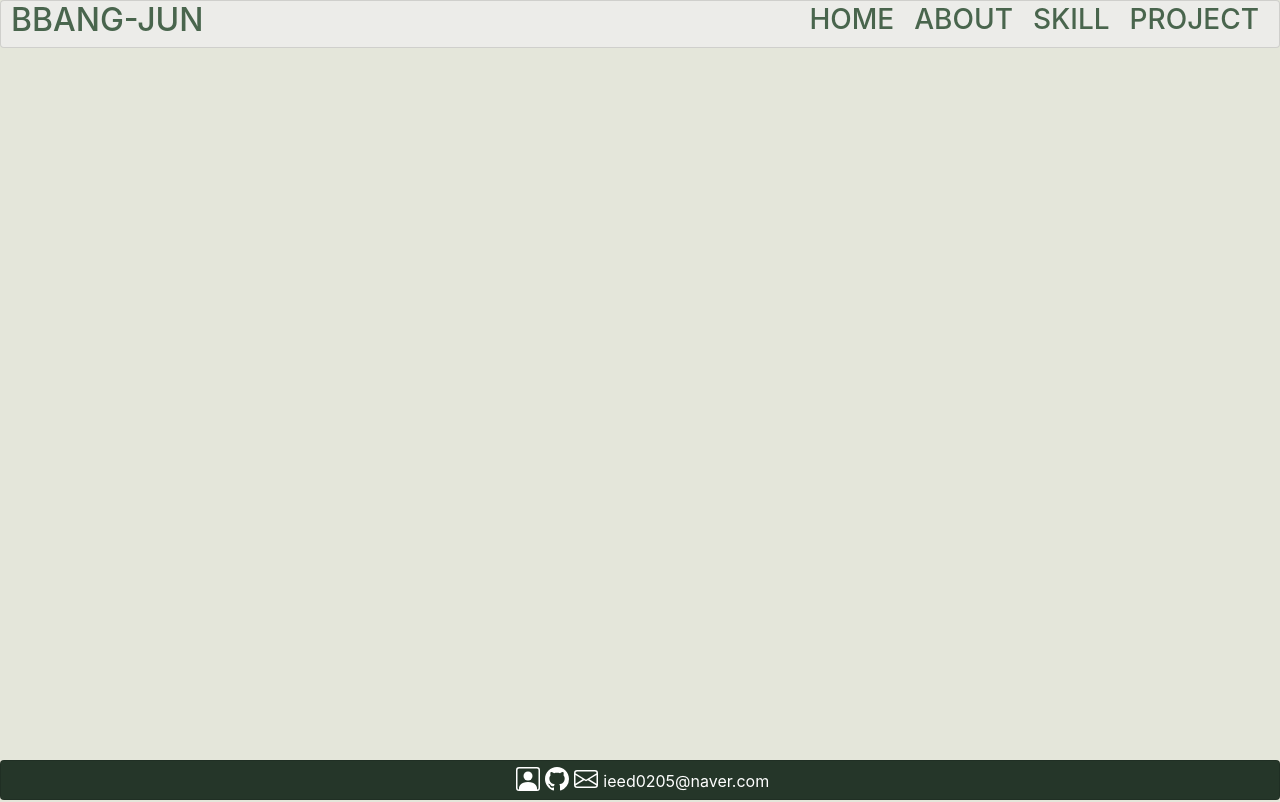
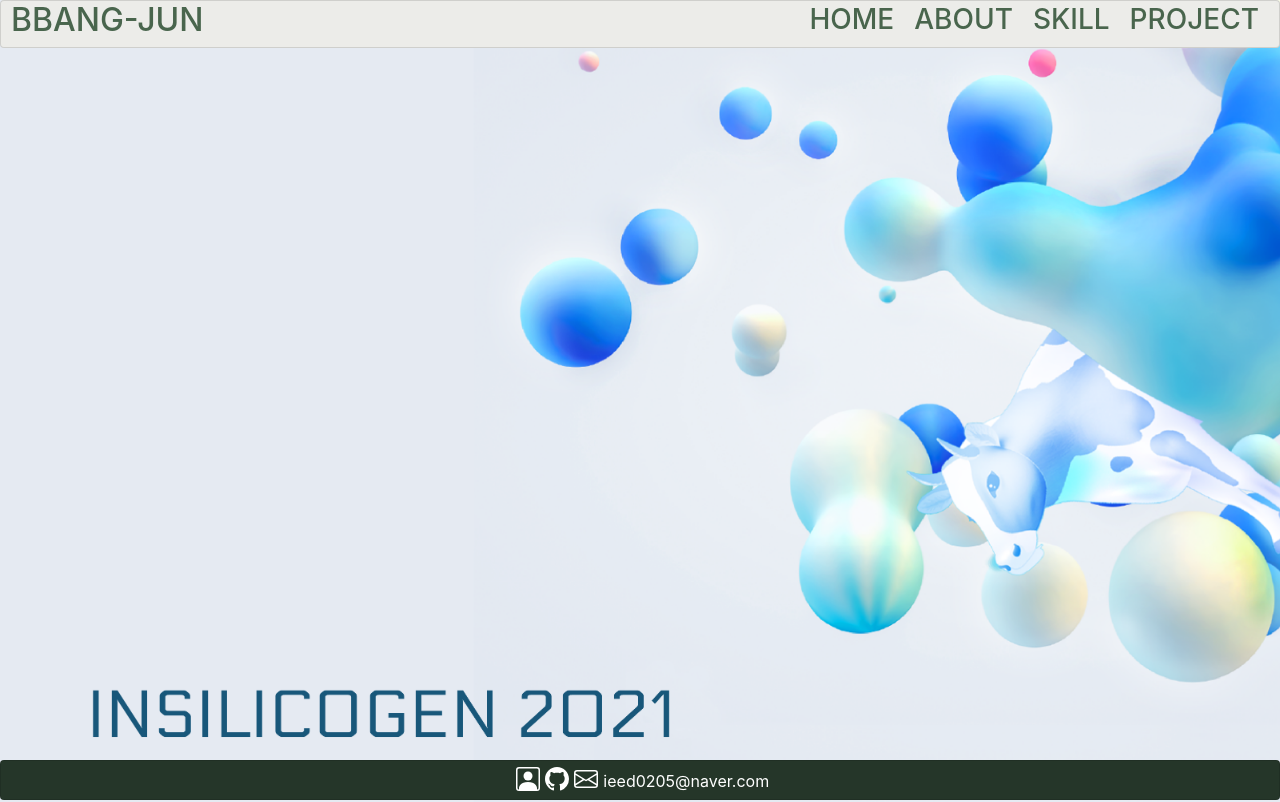
Before and after one commit to 2ByungJun/NuxtJS_demo, a Nuxt app: page / in a window 1280 px wide. Shown: the top 802 px of the page. Built offline with nearby package versions, Linux system fonts and the light colour scheme.

Commit message:
3)  HOME 임시 이미지 설정 및 스크롤 위치 이동기능 추가

```diff
--- a/components/TheHeader.vue
+++ b/components/TheHeader.vue
@@ -5,10 +5,10 @@
                 <h2 class="headerName">BBANG-JUN</h2>
             </div>
             <div class="headerMenu col-md-6 text-right">
-                <a href="#"><h3>PROJECT</h3></a>
-                <a href="#"><h3>SKILL</h3></a>
-                <a href="#"><h3>ABOUT</h3></a>
-                <a href="#"><h3>HOME</h3></a>
+                <a href="#project"><h3>PROJECT</h3></a>
+                <a href="#skill"><h3>SKILL</h3></a>
+                <a href="#about"><h3>ABOUT</h3></a>
+                <a href="#home"><h3>HOME</h3></a>
             </div>
         </div>
     </div>
@@ -16,7 +16,6 @@
 
 <script>
 export default {
-
 }
 </script>
 
--- a/pages/index.vue
+++ b/pages/index.vue
@@ -1,17 +1,20 @@
 <template>
   <div>
-    <div class="areaDiv" style="background-color: #E4E6DA;">
+    <!-- HOME -->
+    <div class="areaDiv home" id="home"></div>
 
-    </div>
-    <div class="areaDiv" style="background-color: #C0CFB2;">
+    <!-- ABOUT -->
+    <div class="areaDiv" id="about" style="background-color: #C0CFB2;">
 
     </div>
 
-    <div class="areaDiv" style="background-color: #8BA989;">
+    <!-- SKILL -->
+    <div class="areaDiv" id="skill" style="background-color: #8BA989;">
 
     </div>
 
-    <div class="areaDiv" style="background-color: #49654D;">
+    <!-- PROJECT -->
+    <div class="areaDiv" id="project" style="background-color: #49654D;">
 
     </div>
   </div>
@@ -25,6 +28,13 @@ export default {}
 .areaDiv {
   width: 100%;
   height: 900px;
+}
+
+.home {
+  width: 100%;
+  height: 900px;
+  background-image: url('../assets/img/33.png'); /** 포트폴리오용 이미지가 들어갈 자리 */
+  background-size: cover;
 }
 
 .container {
```
Also changed, not shown: assets/img/33.png (added).
